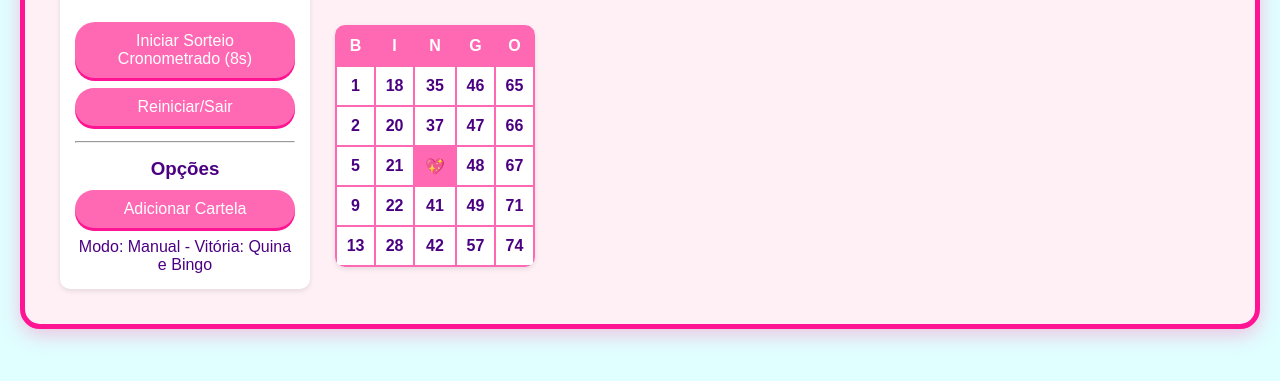
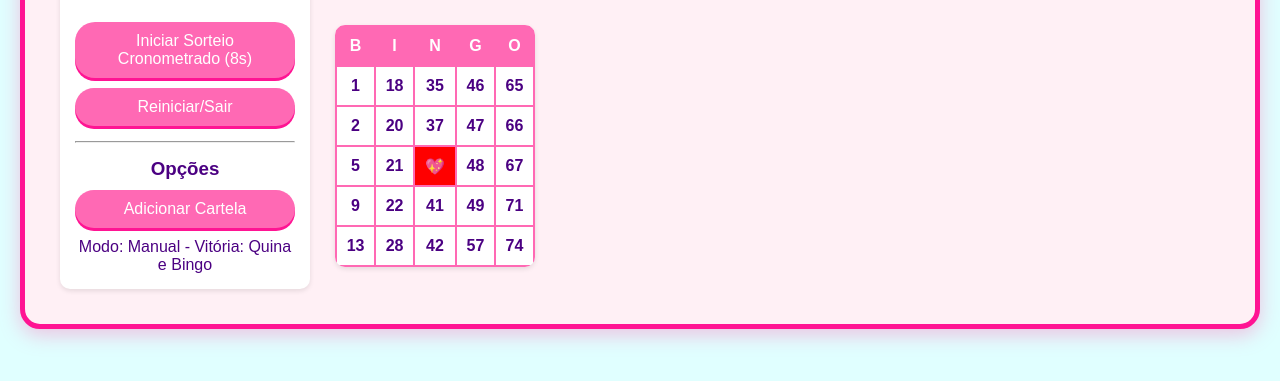
Before and after one commit to edurlima/Heartbeat-Bingo, a website: page public/index.html in a window 1280 px wide. Both pictures are taken after typing "Sample" into the empty fields and a click on the button "JOGAR!". Shown: the part 321-702 px from the top of the page. Drawn offline with nearby package versions, Linux system fonts and the light colour scheme; no server answers.

Commit message:
Update style.css

```diff
--- a/public/style.css
+++ b/public/style.css
@@ -226,9 +226,9 @@ h1 {
 
 /* --- ESTILO PARA CÉLULAS MARCADAS --- */
 .cartela-celula.marcado {
-    /* CRÍTICO: Sobrescreve a cor de fundo e a cor do texto */
-    background-color: var(--cor-principal) !important;
-    color: var(--cor-texto-claro) !important;
+    /* TESTE CRÍTICO: Sobrescreve as variáveis com cores de alto contraste */
+    background-color: #ff0000 !important; /* VERMELHO BERRANTE para o fundo */
+    color: #ffffff !important;         /* BRANCO PURO para o texto */
 
     text-decoration: none;
     position: relative;
```
